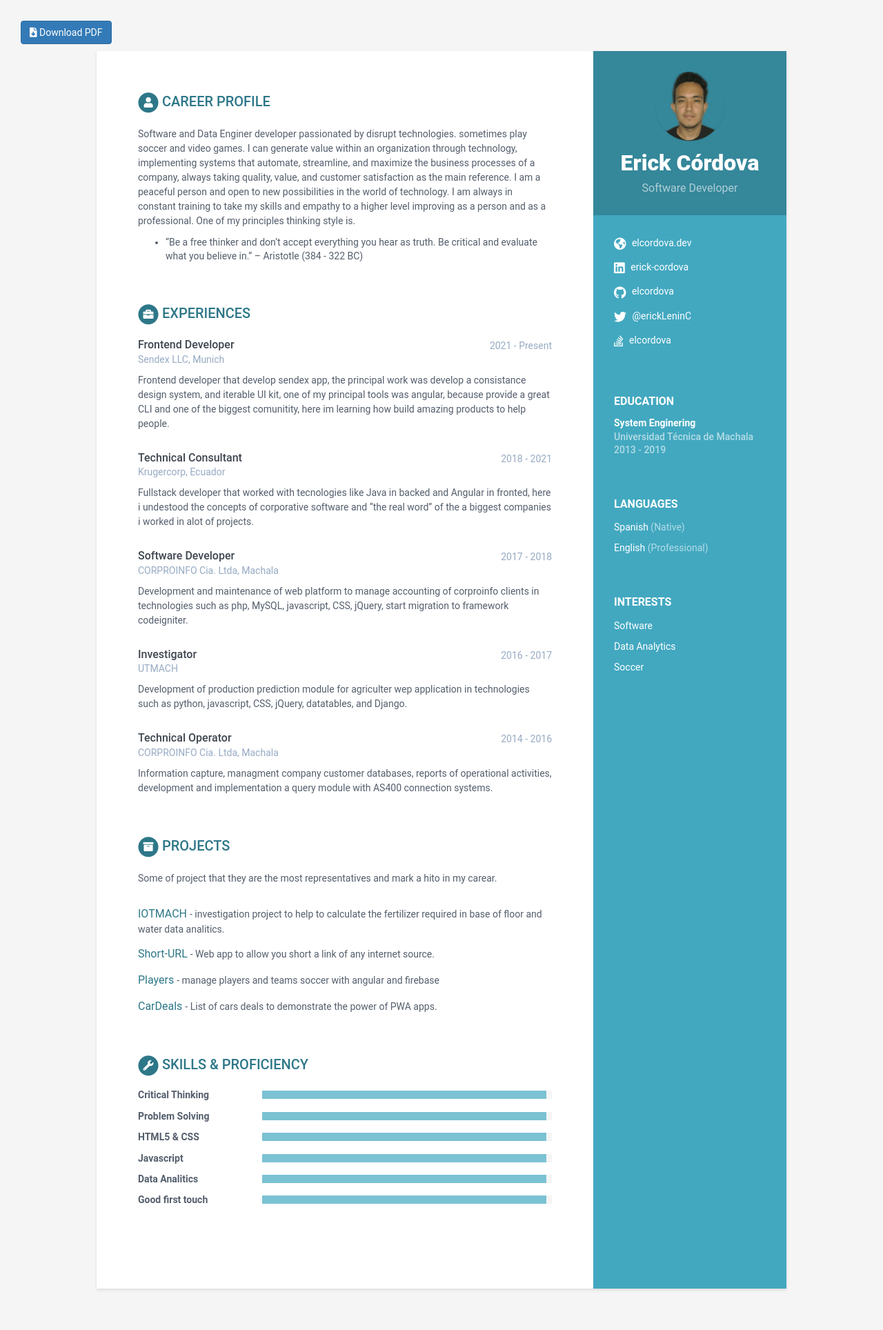
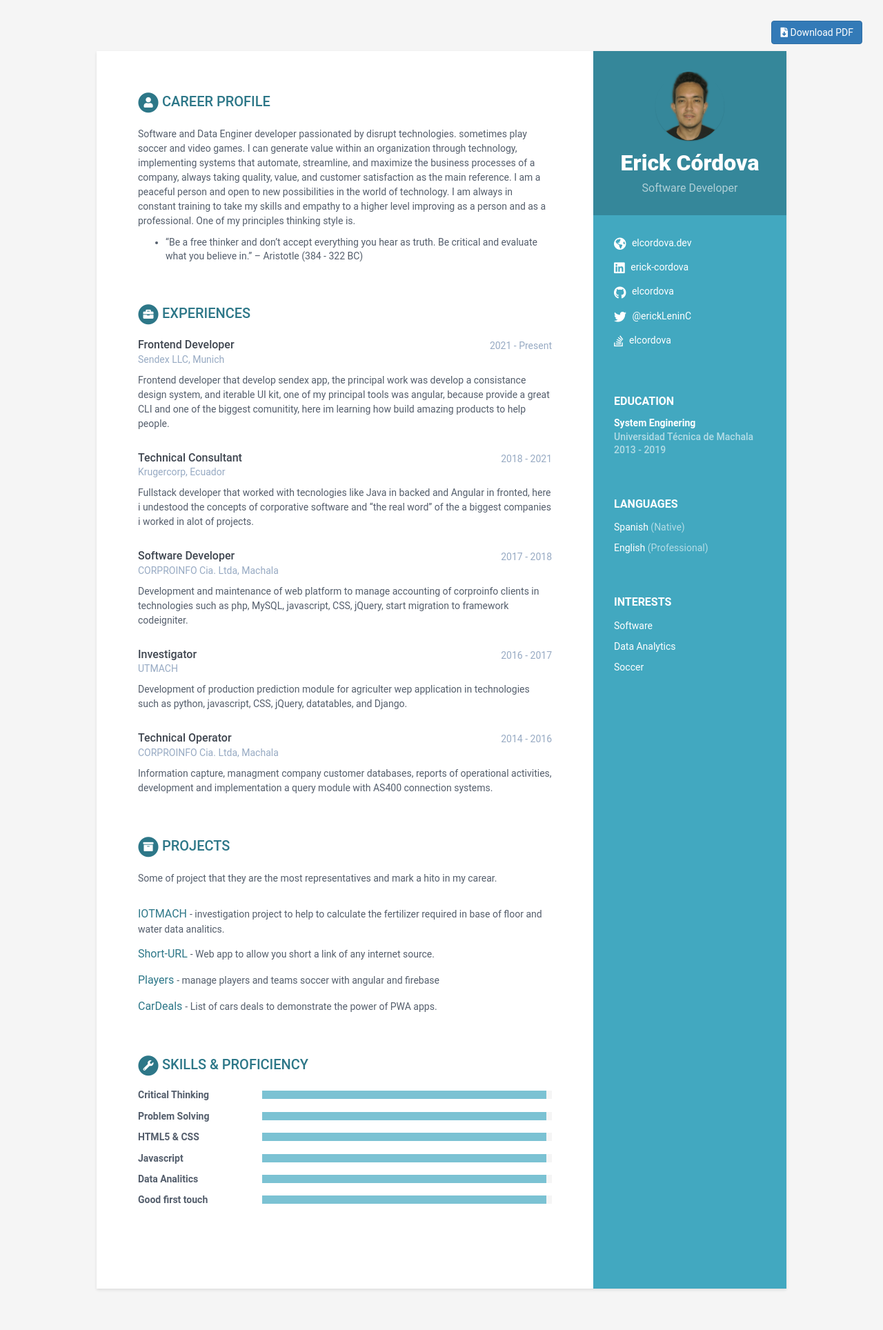
Before and after one commit to elcordova/caring-europa-fe48a, a Jekyll site: the page built from index.html, in a window 1280 px wide. Shown: the whole page at 69% size. Built offline with Jekyll 4.4.1, drawn with Linux system fonts in a browser that asks for light colours.

Commit message:
default.html: changed

```diff
--- a/_layouts/default.html
+++ b/_layouts/default.html
@@ -8,7 +8,7 @@
 {% include head.html %}
 
 <body>
-    <p><button class="btn btn-primary text-right"><i class="fas fa-file-download"></i> Download PDF</button></p>
+    <p class="text-right"><button class="btn btn-primary"><i class="fas fa-file-download"></i> Download PDF</button></p>
   <div class="wrapper">
     {% include sidebar.html %}
 
```
